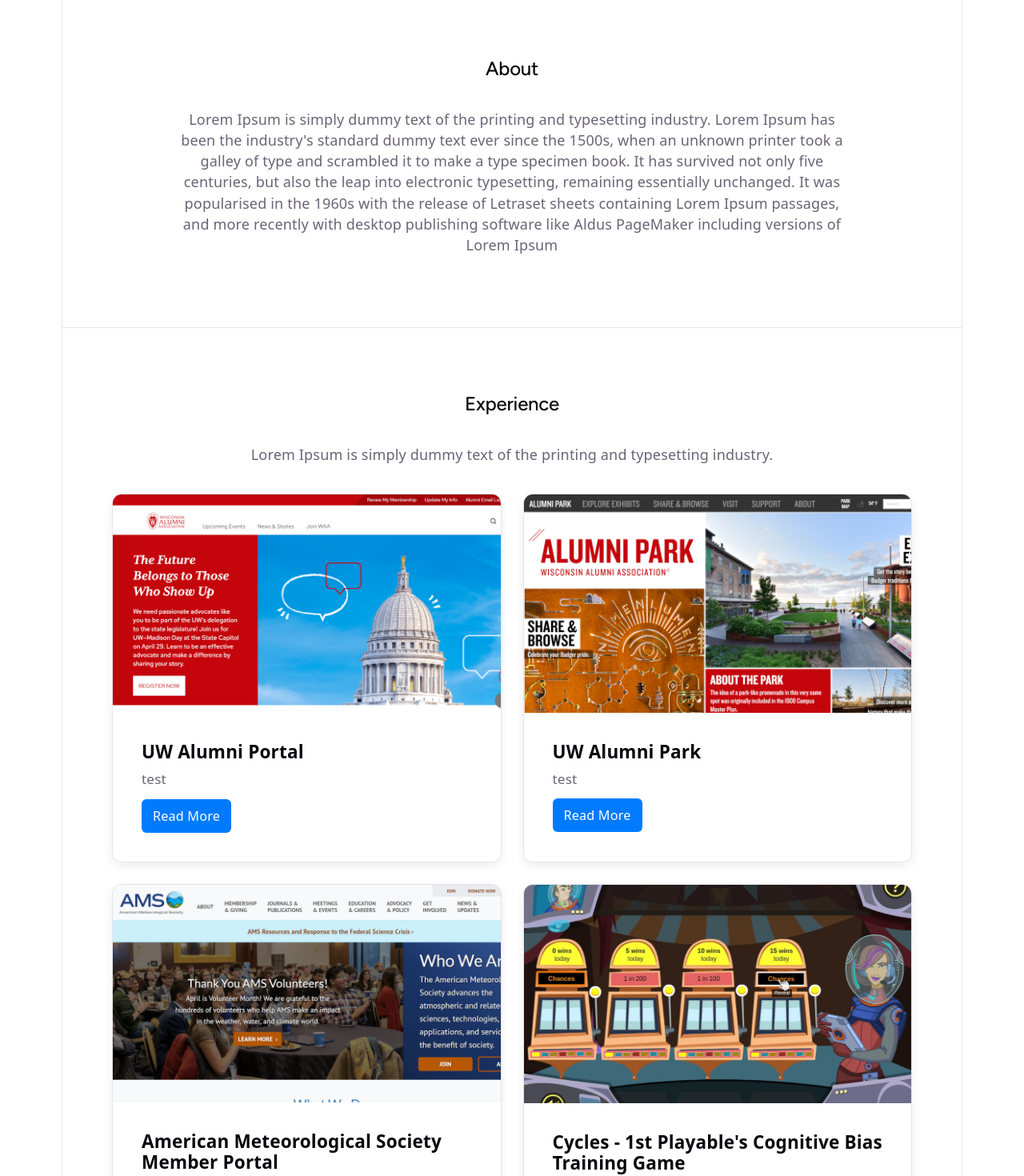
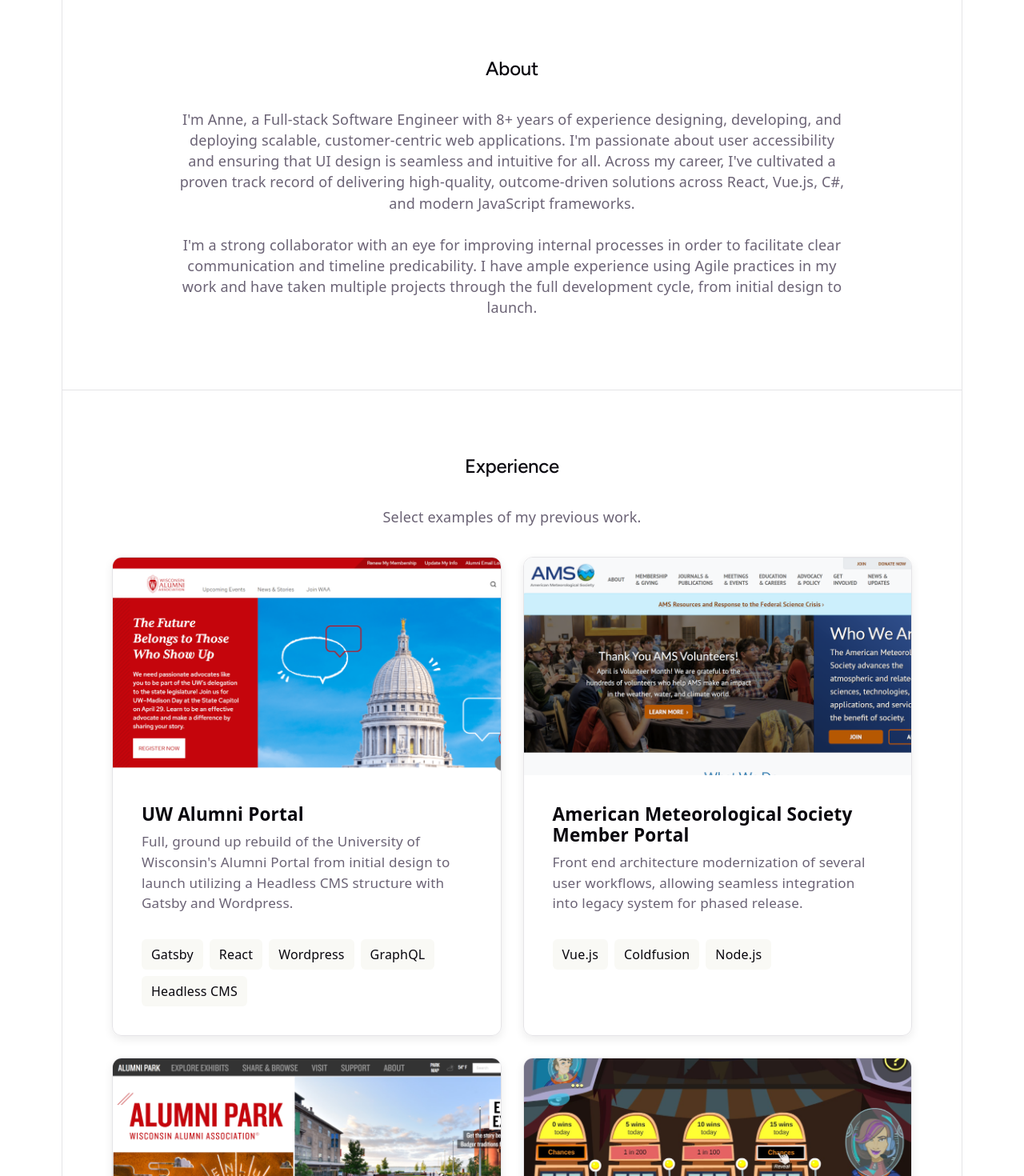
Before and after one commit to AnneFonicello/Portfolio, a React (Vite) app: page / in a window 1280 px wide. Shown: the part 700-2170 px from the top of the page at 80% size. Built offline with nearby package versions, Linux system fonts and the light colour scheme.

Commit message:
Content updates

```diff
--- a/src/App.css
+++ b/src/App.css
@@ -404,6 +404,31 @@
   line-height: 1.5;
 }
 
+/* Skills List */
+.card-list{
+  list-style: none;
+  padding: 0;
+  display: flex;
+  flex-wrap: wrap;
+  gap: 8px;
+  margin: 32px 0 0;
+
+  li {
+    list-style: none;
+    text-align: left;
+    color: var(--text-h);
+    font-size: 16px;
+    border-radius: 6px;
+    background: var(--social-bg);
+    display: flex;
+    padding: 6px 12px;
+    align-items: center;
+    gap: 8px;
+    text-decoration: none;
+    transition: box-shadow 0.3s;
+  }
+}
+
 /* Button */
 .card-button {
   display: inline-block;
--- a/src/App.jsx
+++ b/src/App.jsx
@@ -52,7 +52,17 @@
           <div className="center">
             <h2>About</h2>
             <p>
-             Lorem Ipsum is simply dummy text of the printing and typesetting industry. Lorem Ipsum has been the industry's standard dummy text ever since the 1500s, when an unknown printer took a galley of type and scrambled it to make a type specimen book. It has survived not only five centuries, but also the leap into electronic typesetting, remaining essentially unchanged. It was popularised in the 1960s with the release of Letraset sheets containing Lorem Ipsum passages, and more recently with desktop publishing software like Aldus PageMaker including versions of Lorem Ipsum
+             I'm Anne, a Full-stack Software Engineer with 8+ years of experience designing, developing, and deploying scalable,
+             customer-centric web applications. I'm passionate about user accessibility and ensuring that UI design
+             is seamless and intuitive for all. Across my career, I've cultivated a proven track record of delivering high-quality,
+             outcome-driven solutions across React, Vue.js, C#, and modern JavaScript frameworks.
+
+             <br></br>
+             <br></br>
+             I'm a strong collaborator with an eye for improving internal processes in order to facilitate clear communication
+             and timeline predicability. I have ample experience using Agile practices in my work and have taken multiple projects through the full development cycle,
+             from initial design to launch.
+
             </p>
           </div>
       </section>
@@ -61,13 +71,13 @@
           <div className="center">
             <h2>Experience</h2>
             <p>
-             Lorem Ipsum is simply dummy text of the printing and typesetting industry.
+             Select examples of my previous work.
             </p>
             <div id="card-grid">
-              <Card title="UW Alumni Portal" body="test" img={UWAlumniPreview}/>
-              <Card title="UW Alumni Park" body="test" img={AlumniParkPreview}/>
-              <Card title="American Meteorological Society Member Portal" body="test" img={AMSPreview}/>
-              <Card title="Cycles - 1st Playable's Cognitive Bias Training Game" body="test" img={CyclesPreview}/>
+              <Card title="UW Alumni Portal" body="Full, ground up rebuild of the University of Wisconsin's Alumni Portal from initial design to launch utilizing a Headless CMS structure with Gatsby and Wordpress." img={UWAlumniPreview} skills={["Gatsby","React","Wordpress","GraphQL","Headless CMS"]}/>
+              <Card title="American Meteorological Society Member Portal" body="Front end architecture modernization of several user workflows, allowing seamless integration into legacy system for phased release." img={AMSPreview} skills={["Vue.js","Coldfusion","Node.js"]}/>
+              <Card title="UW Alumni Park" body="Interactive companion site for the University of Wisconsin's Alumni Park, allowing visitors to learn about the history and impact of the university and its alumni" img={AlumniParkPreview} skills={["HTML5","JavaScript"]}/>
+              <Card title="Cycles - 1st Playable's Cognitive Bias Training Game" body="Port of an existing ActionScript mobile game to be able to run nativly in any modern browser using modern HTML5 tools." img={CyclesPreview} skills={["JavaScript","HTML5","AS3"]}/>
             </div>
 
           </div>
--- a/src/components/Card.jsx
+++ b/src/components/Card.jsx
@@ -1,7 +1,7 @@
 const defaultTitle = "Default Title";
 const defaultBody = "Default Body Text";
 
-function Card({title, body, img}) {
+function Card({title, body, img, skills = [], link}) {
   return (
     <div className="card">
       <img src={img} alt="Card image" />
@@ -10,7 +10,14 @@
         <div className="card-text">
           {body}
         </div>
-        <a href="#" className="card-button">Read More</a>
+        <ul className="card-list">
+          {skills.map((skill, index) => (
+            <li key={index}>{skill}</li>
+          ))}
+        </ul>
+        {link &&
+          <a href={link} className="card-button">Read More</a>
+        }
       </div>
     </div>
   );
--- a/src/modules/NavBar.jsx
+++ b/src/modules/NavBar.jsx
@@ -5,7 +5,7 @@
         <div className="nav-links" id="navLinks">
             <a href="#about">About</a>
             <a href="#experience">Experience</a>
-            <a href="#contact" className="nav-cta">Contact</a>
+            {/* <a href="#" className="nav-cta">Contact</a> */}
         </div>
     </nav>
   );
--- a/src/modules/SkillsWidget.jsx
+++ b/src/modules/SkillsWidget.jsx
@@ -23,6 +23,9 @@
                 <li>
                     <p>Angular.js</p>
                 </li>
+                 <li>
+                    <p>Wordpress</p>
+                </li>
                 <li>
                     <p>ASP.Net</p>
                 </li>
```
